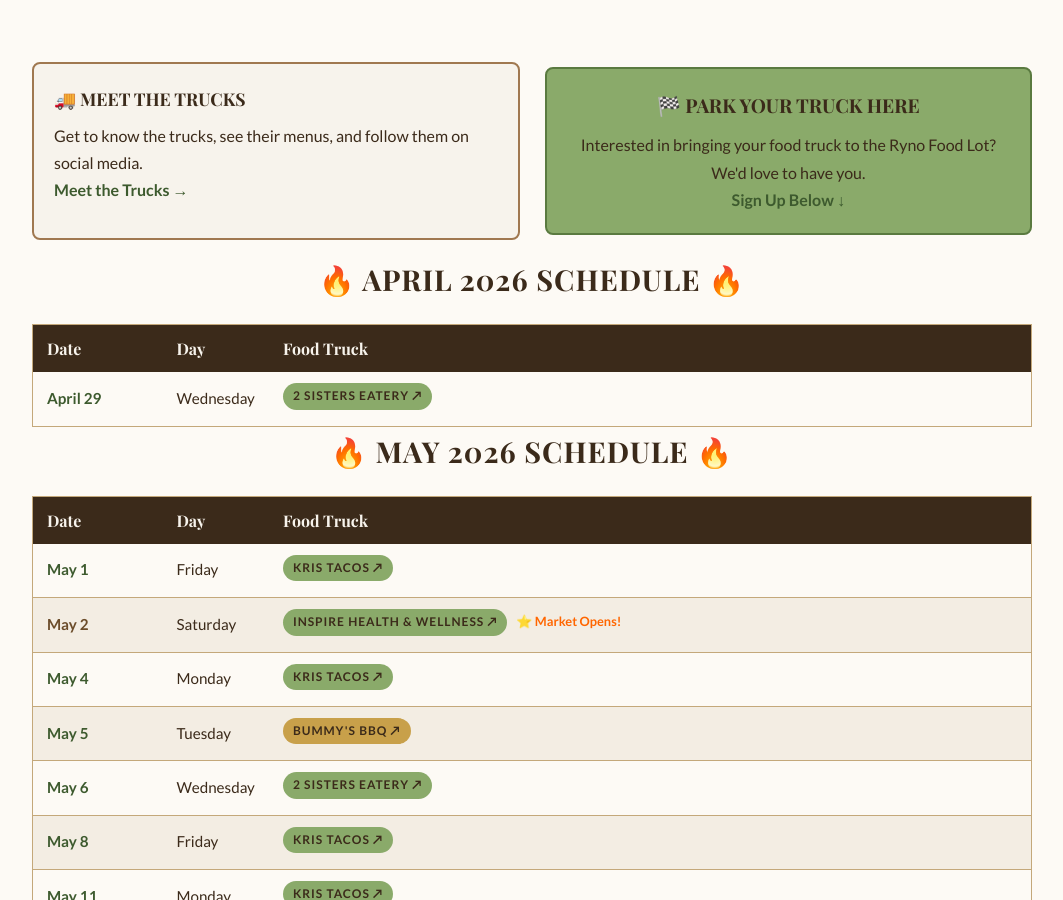
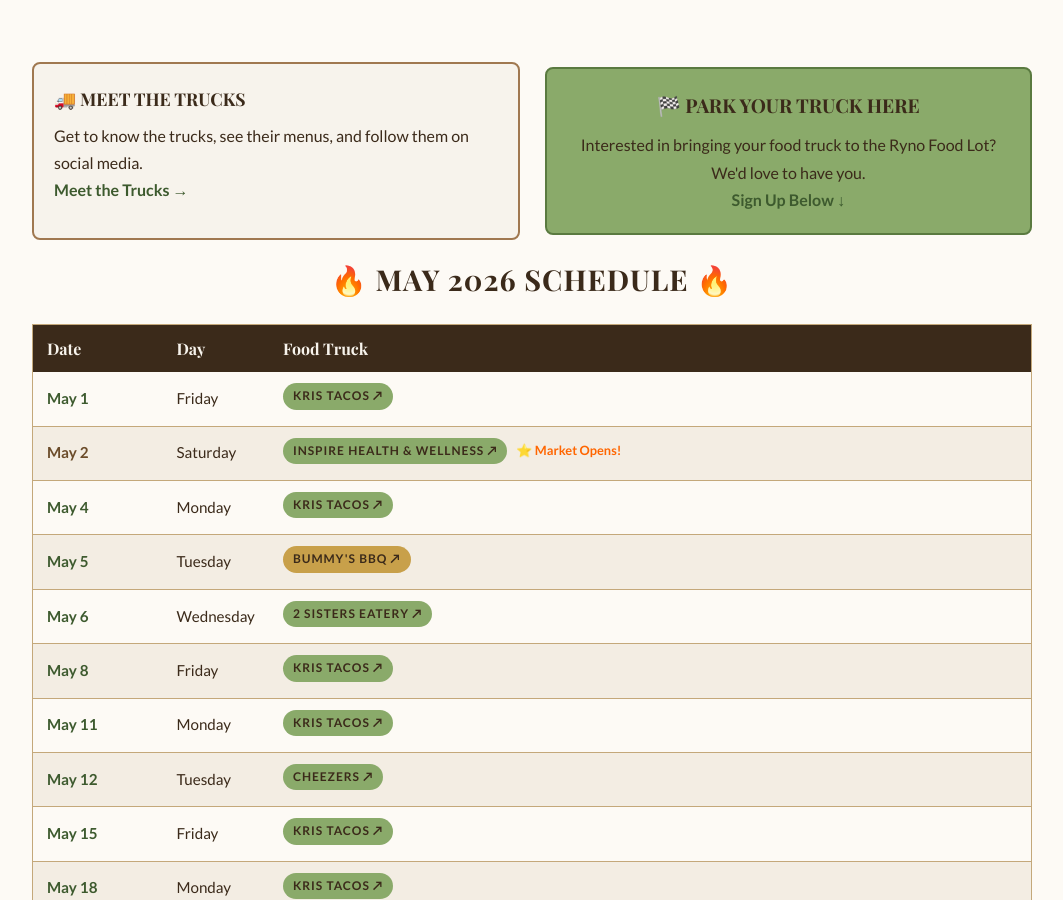
Before and after one commit to blueearthcommunitymarket/blueearthcommunitymarket.github.io, a Jekyll site: the page built from ryno-food-lot/index.html, in a window 1280 px wide and 900 px high, scrolled down 351 px. Shown: the whole window, without its empty margins (108-1171 px from the left). Built offline with Jekyll 4.4.1, drawn with Linux system fonts in a browser that asks for light colours; some web fonts are replaced.

Commit message:
food-lot: remove past dates (auto-cleanup 2026-04-29)

```diff
--- a/ryno-food-lot/index.html
+++ b/ryno-food-lot/index.html
@@ -213,17 +213,7 @@
             </div>
         </div>
 
-        <h2>🔥 APRIL 2026 SCHEDULE 🔥</h2>
 
-        <table class="racing-table">
-            <thead>
-                <tr><th style="width:130px;">Date</th><th style="width:100px;">Day</th><th>Food Truck</th></tr>
-            </thead>
-            <tbody>
-
-                <tr><td class="race-date">April 29</td><td>Wednesday</td><td><span class="tag"><a href="https://www.facebook.com/share/18GUPLUwMf/?mibextid=wwXIfr" target="_blank" rel="noopener" style="color:inherit;text-decoration:none;">2 Sisters Eatery ↗</a></span></td></tr>
-            </tbody>
-        </table>
 
         <h2>🔥 MAY 2026 SCHEDULE 🔥</h2>
 
```
